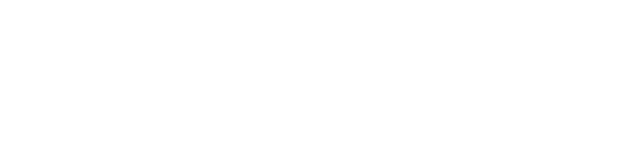
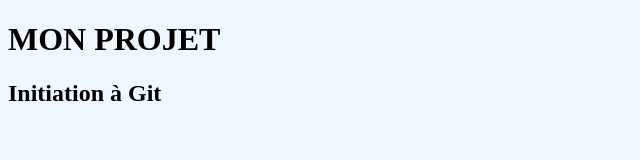
Before and after one commit to RaphCode77/digitalcapus1, a plain HTML site: page index.html in a window 1280 px wide. Shown: the whole page, without its empty margins (0-640 px from the left). Drawn offline with Linux system fonts and the light colour scheme.

Commit message:
dernières modifs

```diff
--- /dev/null
+++ b/index.css
@@ -0,0 +1,3 @@
+body{
+    background-color: aliceblue;
+}
--- a/index.html
+++ b/index.html
@@ -4,9 +4,13 @@
     <meta charset="UTF-8">
     <meta http-equiv="X-UA-Compatible" content="IE=edge">
     <meta name="viewport" content="width=device-width, initial-scale=1.0">
+    <link rel="stylesheet" href="index.css">
     <title>Document</title>
 </head>
 <body>
 
+    <h1>MON PROJET</h1>
+    <h2>Initiation à Git</h2>
+
 </body>
 </html>
```
